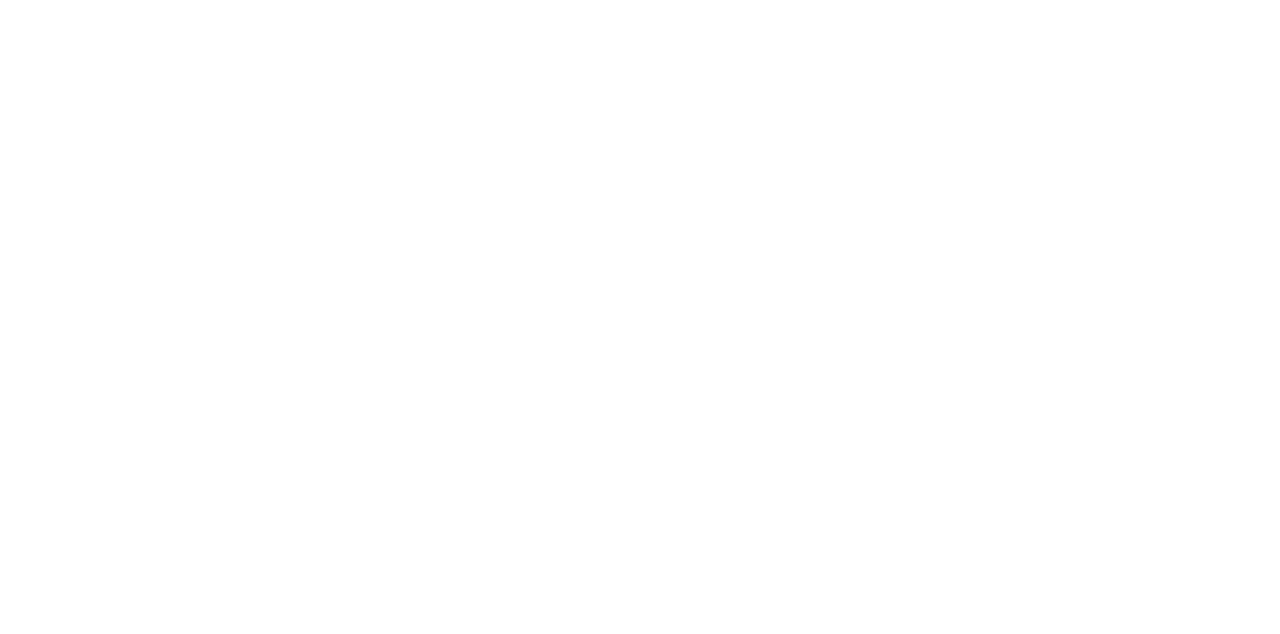
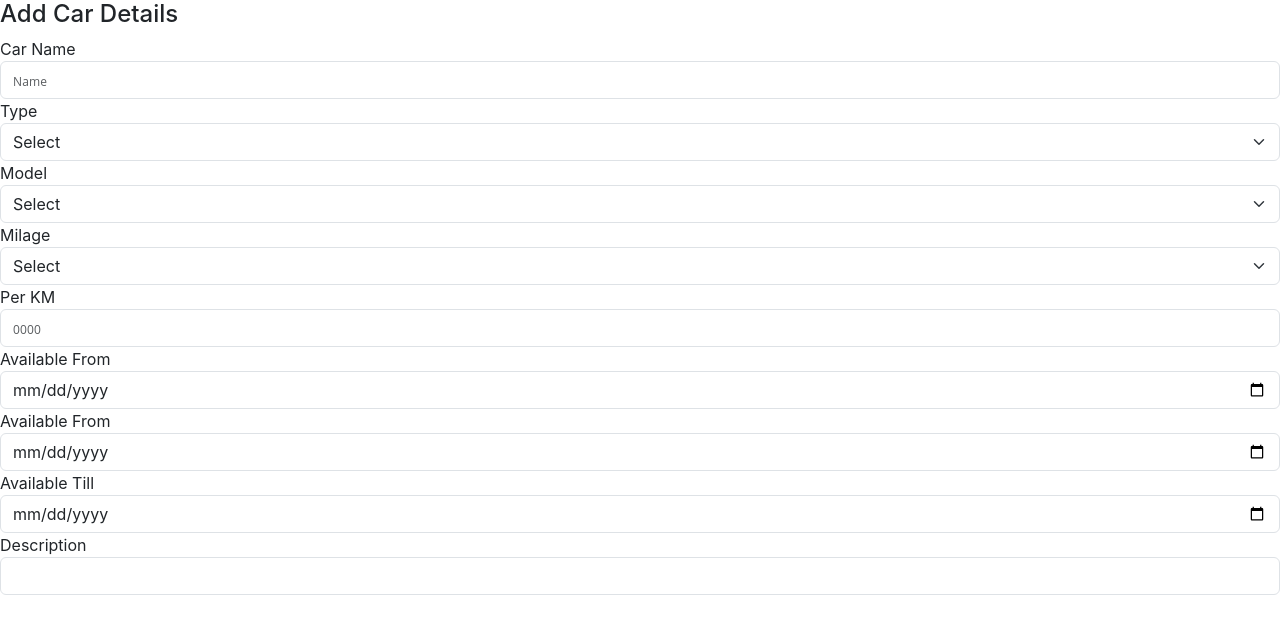
Before and after one commit to 8600780241/Car-Rent, a React (Create React App) app in the folder Client/rentalcar/: page /carDetails in a window 1280 px wide. Before the commit this address had no page. Shown: the top 634 px of the page. Built offline with nearby package versions, Linux system fonts and the light colour scheme.

Commit message:
client server connected

```diff
--- a/Client/rentalcar/public/index.html
+++ b/Client/rentalcar/public/index.html
@@ -24,6 +24,7 @@
       work correctly both with client-side routing and a non-root public URL.
       Learn how to configure a non-root public URL by running `npm run build`.
     -->
+    <link href="https://cdn.jsdelivr.net/npm/bootstrap@5.3.0/dist/css/bootstrap.min.css" rel="stylesheet" integrity="sha384-9ndCyUaIbzAi2FUVXJi0CjmCapSmO7SnpJef0486qhLnuZ2cdeRhO02iuK6FUUVM" crossorigin="anonymous">
     <title>React App</title>
   </head>
   <body>
@@ -39,5 +40,6 @@
       To begin the development, run `npm start` or `yarn start`.
       To create a production bundle, use `npm run build` or `yarn build`.
     -->
+    <script src="https://cdn.jsdelivr.net/npm/bootstrap@5.3.0/dist/js/bootstrap.bundle.min.js" integrity="sha384-geWF76RCwLtnZ8qwWowPQNguL3RmwHVBC9FhGdlKrxdiJJigb/j/68SIy3Te4Bkz" crossorigin="anonymous"></script>
   </body>
 </html>
--- a/Client/rentalcar/src/AppRouter.js
+++ b/Client/rentalcar/src/AppRouter.js
@@ -4,6 +4,7 @@ import Landing from "./components/Landing";
 import UserRegister from "./components/UserRegister";
 import Booking from "./components/Booking";
 import AdminSignIn from "./components/Admin/AdminSignIn";
+import CarDetails from "./components/Admin/CarDetails";
 
 export default function AppRouter(){
      return<div>
@@ -12,7 +13,8 @@ export default function AppRouter(){
                 <Route path="/" element={<Landing/>}/>
                 <Route path="/userRegister" element={<UserRegister/>}/>
                 <Route path="/booking" element={<Booking/>} />
-                <Route path="admin/signIn" element={<AdminSignIn/>}/>
+                <Route path="/admin/signIn" element={<AdminSignIn/>}/>
+                <Route path="carDetails" element={<CarDetails/>} />
             </Routes>
         </Router>
      </div>
--- /dev/null
+++ b/Client/rentalcar/src/components/Admin/CarDetails.js
@@ -0,0 +1,73 @@
+import React from "react";
+
+export default function CarDetails() {
+
+    // const carName
+
+    return <div>
+        <h4>Add Car Details</h4>
+        <div>
+            <form>
+                <div class="form-group">
+                    <label for="formGroupExampleInput">Car Name</label>
+                    <input type="text" class="form-control" id="formGroupExampleInput" placeholder="Name" />
+                </div>
+
+                <div>
+                    <label>Type</label>
+                    <select className="form-select" aria-label="Default select example">
+                        <option selected>Select</option>
+                        <option value="1">One</option>
+                        <option value="2">Two</option>
+                        <option value="3">Three</option>
+                    </select>
+                </div>
+
+                <div>
+                    <label>Model</label>
+                    <select className="form-select" aria-label="Default select example">
+                        <option selected>Select</option>
+                        <option value="1">One</option>
+                        <option value="2">Two</option>
+                        <option value="3">Three</option>
+                    </select>
+                </div>
+
+                <div>
+                    <label>Milage</label>
+                    <select className="form-select" aria-label="Default select example">
+                        <option selected>Select</option>
+                        <option value="1">One</option>
+                        <option value="2">Two</option>
+                        <option value="3">Three</option>
+                    </select>
+                </div>
+
+                <div class="form-group">
+                    <label for="formGroupExampleInput">Per KM</label>
+                    <input type="text" class="form-control" id="formGroupExampleInput" placeholder="0000" />
+                </div>
+
+                <div class="form-group">
+                    <label for="formGroupExampleInput">Available From</label>
+                    <input type="date" class="form-control" id="formGroupExampleInput" placeholder="0000" />
+                </div>
+
+                <div class="form-group">
+                    <label for="formGroupExampleInput">Available From</label>
+                    <input type="date" class="form-control" id="formGroupExampleInput" placeholder="0000" />
+                </div>
+
+                <div class="form-group">
+                    <label for="formGroupExampleInput">Available Till</label>
+                    <input type="date" class="form-control" id="formGroupExampleInput" placeholder="0000" />
+                </div>
+
+                <div class="form-group">
+                    <label for="formGroupExampleInput">Description</label>
+                    <input type="text" class="form-control" id="formGroupExampleInput" placeholder="" />
+                </div>
+            </form>
+        </div>
+    </div>
+}
--- a/Client/rentalcar/src/components/UserRegister.js
+++ b/Client/rentalcar/src/components/UserRegister.js
@@ -15,11 +15,20 @@ export default function UserRegister() {
     const [confirmPasswordError, setConfirmPasswordError] = useState(false)
     function registerhandle(e) {
         e.preventDefault()
-        console.log(name)
-        console.log(email)
-        console.log(number)
-        console.log(password)
-        console.log(confirmPassword)
+        const formData = new FormData();
+        formData.append("name", name);
+        formData.append("email", email);
+        formData.append("contact", number);
+        formData.append("password", password);
+
+        fetch(`http://localhost:8080/admin/register`, {
+          method: 'POST',
+          headers: {},
+          body: formData,
+        })
+          .then((response) => response.json())
+          .then((data) => console.log(data))
+          .then(alert("Post created successfully"))
     }
     function nameHandler(e) {
         if (e.target.value.length < 3) {
```
